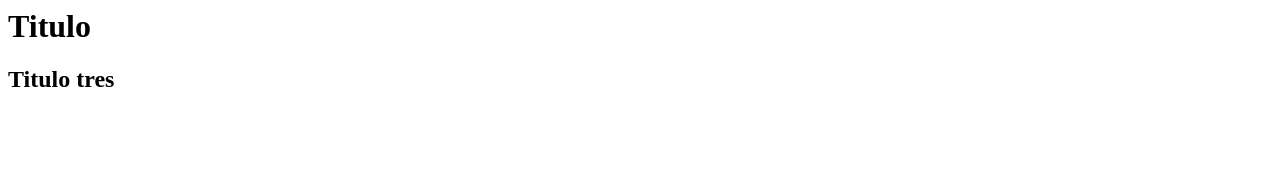
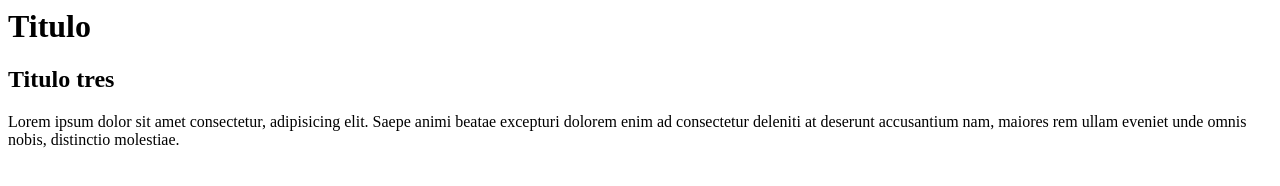
Before and after one commit to jeeffer/Grupo10Mision, a plain HTML site: page index.html in a window 1280 px wide. Drawn offline with Linux system fonts and the light colour scheme.

Commit message:
Se agrego parrafo

```diff
--- a/index.html
+++ b/index.html
@@ -8,5 +8,6 @@
 <body>
     <h1>Titulo</h1>
     <h2>Titulo tres</h2>
+    <p>Lorem ipsum dolor sit amet consectetur, adipisicing elit. Saepe animi beatae excepturi dolorem enim ad consectetur deleniti at deserunt accusantium nam, maiores rem ullam eveniet unde omnis nobis, distinctio molestiae.</p>
 </body>
 </html>
```
